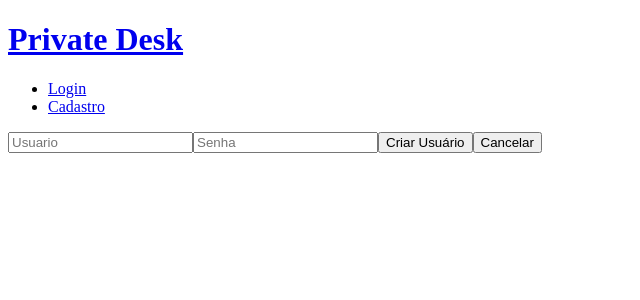
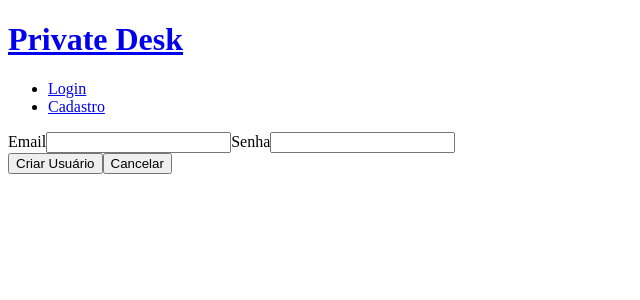
Before and after one commit to lucianesantcs/privateDesk, an Angular app: page /signup in a window 1280 px wide. Shown: the top 300 px of the page, without its empty margins (0-640 px from the left). Built offline with nearby package versions, Linux system fonts and the light colour scheme.

Commit message:
feat: Criado método de cadastro de usuário

```diff
--- a/db.json
+++ b/db.json
@@ -79,5 +79,17 @@
       "date": "1623169455520",
       "id": 6
     }
+  ],
+  "usuarios": [
+    {
+      "id": 1,
+      "email": "user@email.com",
+      "password": "123"
+    },
+    {
+      "email": "user2@email.com",
+      "password": "123",
+      "id": 2
+    }
   ]
 }
--- a/src/app/signup/signup.component.html
+++ b/src/app/signup/signup.component.html
@@ -1,4 +1,9 @@
-<input type="email" placeholder="Usuario">
-<input type="password" placeholder="Senha">
+<form>
+    <label for="user">Email</label>
+    <input type="email" id="email" name="email" [(ngModel)]="user.email" />
+
+    <label for="password">Senha</label>
+    <input type="password" id="password" name="password" [(ngModel)]="user.password" />
+</form>
 <button (click)="createUser()">Criar Usuário</button>
 <button (click)="cancel()">Cancelar</button>
--- a/src/app/signup/signup.component.ts
+++ b/src/app/signup/signup.component.ts
@@ -1,5 +1,6 @@
 import { Component, OnInit } from '@angular/core';
 import { Router } from '@angular/router';
+import { User } from '../login/user.model';
 import { SignupService } from './signup.service';
 
 @Component({
@@ -9,14 +10,21 @@ import { SignupService } from './signup.service';
 })
 export class SignupComponent implements OnInit {
 
+  user: User = {
+    email: '',
+    password: ''
+  }
+
   constructor(private signupService: SignupService, private router: Router) { }
 
   ngOnInit(): void {
   }
 
   createUser(): void {
-    this.signupService.showMessage('Usuário criado com sucesso!');
-    this.router.navigate(['/login']);
+    this.signupService.createUser(this.user).subscribe(() => {
+      this.signupService.showMessage('Usuário criado com sucesso!');
+      this.router.navigate(['/login']);
+    });
   }
 
   cancel(): void {
--- a/src/app/signup/signup.service.ts
+++ b/src/app/signup/signup.service.ts
@@ -1,13 +1,22 @@
 import { Injectable } from '@angular/core';
+import { HttpClient } from '@angular/common/http';
+import { User } from '../login/user.model';
+import { Observable } from 'rxjs';
 
 @Injectable({
   providedIn: 'root'
 })
 export class SignupService {
 
-  constructor() { }
+  baseUrl = 'http://localhost:3000/usuarios';
+
+  constructor(private http: HttpClient) { }
 
   showMessage(message: string): void {
     alert(message);
   }
+
+  createUser(user: User): Observable<User> {
+    return this.http.post<User>(this.baseUrl, user);
+  }
 }
```
